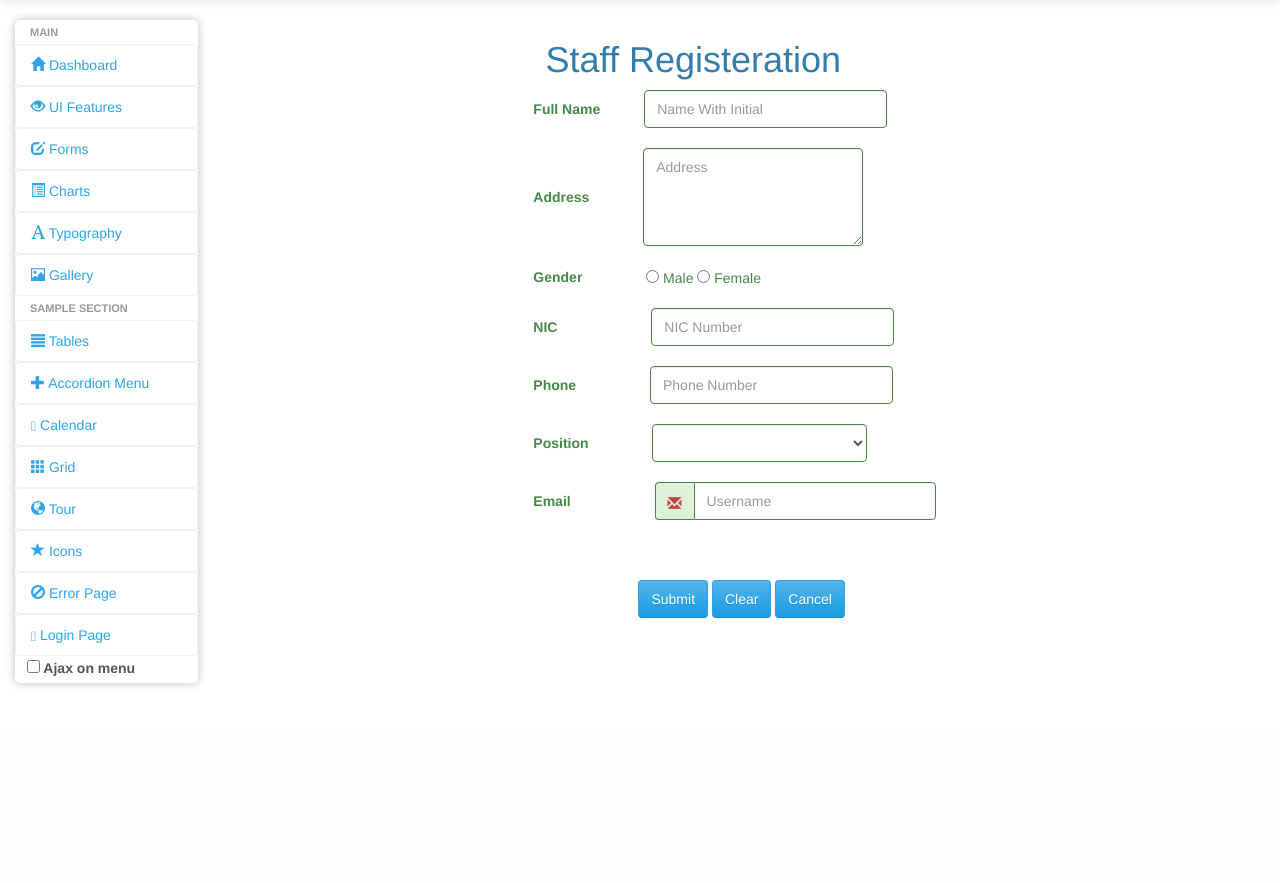
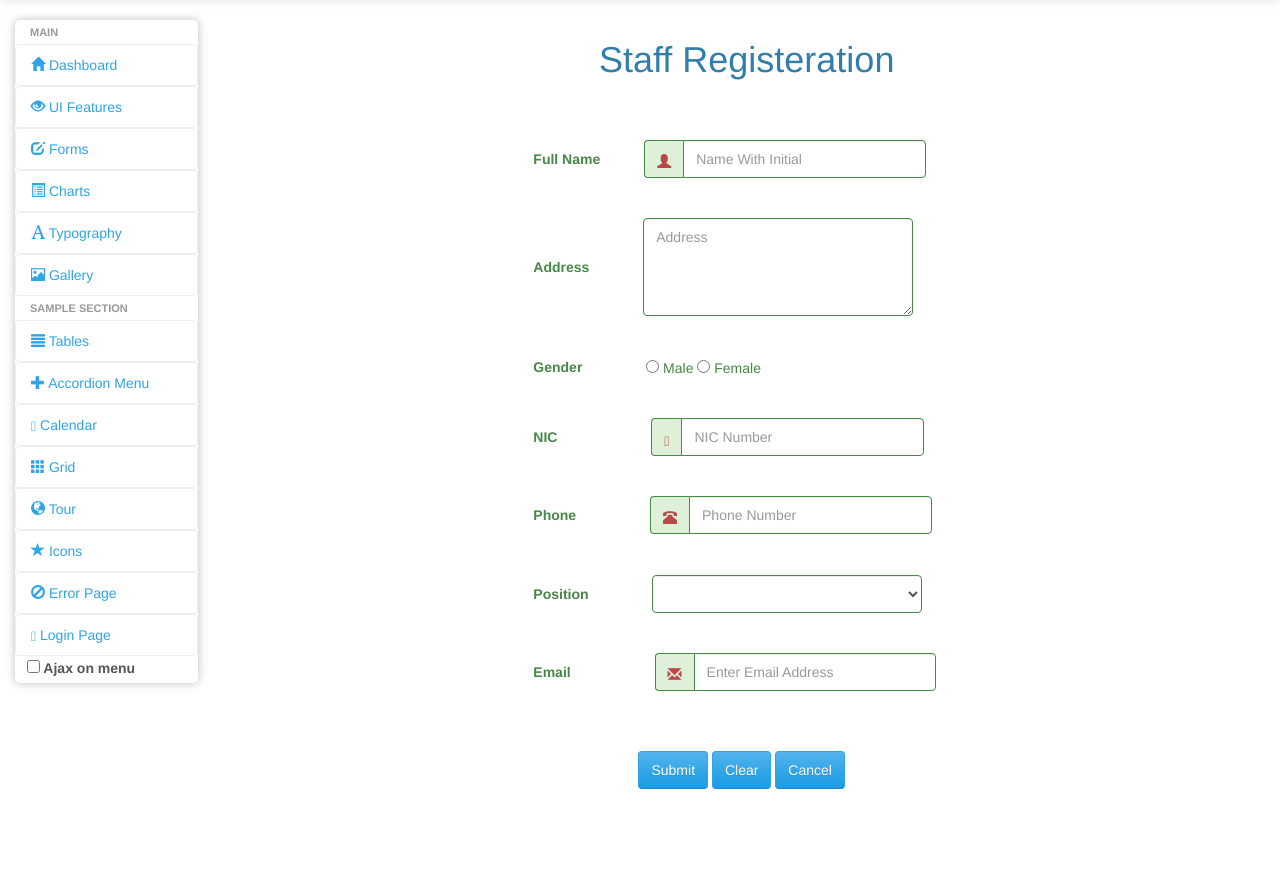
Before and after one commit to sithira1992/Ranweli, a PHP site: page /Register.php in a window 1280 px wide. Shown: the part 66-949 px from the top of the page. Before the commit the page ends 753 px from the top, so only its background shows below. Run offline with PHP 8.4, Linux system fonts and the light colour scheme; some web fonts are replaced.

Commit message:
Newly updated

```diff
--- a/charisma-master/charisma-master/Register.php
+++ b/charisma-master/charisma-master/Register.php
@@ -4,10 +4,16 @@
 
 
     <!--header -->
-    <div class="control-header col-sm-9">
+    <div class="control-header col-sm-10">
     <h1 align="center">Staff Registeration </h1>
 </div>
 
+</br>
+    </br>
+    </br>
+    </br>
+    </br>
+    </br>
 
 
 
@@ -25,28 +31,33 @@
         <label for="fullname" class="control-label" style="padding-right:40px">Full Name</label>
 
 
+           <div class="input-group input-group-md">
+               <span class="input-group-addon"><i class=" glyphicon glyphicon-user red"></i></span>
         <input class="form-control" id="fullname" name="name" ng-model="name" type="text"placeholder="Name With Initial" value=""  required="">
 
 
 
     </div>
+           </div>
 
 
 <!--/form-->
 
 </br>
 </br>
+    </br>
 
 <!--address-->
 <!--form class="form-inline" role="form"-->
     <div class="control-label col-sm-3"></div>
     <div class="form-group has-success has-feedback">
         <label for="address" class="control-label" style="padding-right:50px">Address</label>
-        <textarea class="form-control" rows="4" ng-model="address" id="address"placeholder="Address" style="width: 220px"></textarea>
+        <textarea class="form-control" rows="4" ng-model="address" id="address"placeholder="Address" style="width: 270px"></textarea>
    </div>
 
 </br>
 </br>
+    </br>
 
 
 <!--Gender-->
@@ -68,6 +79,7 @@
 <!--/form-->
 </br>
 </br>
+    </br>
 
 
 <!-- NIC Number-->
@@ -78,12 +90,19 @@
     </div>
     <div class="form-group has-success has-feedback">
         <label for="nic" class="control-label" style="padding-right:90px">NIC</label>
+        <div class="input-group input-group-md">
+            <span class="input-group-addon"><i class="glyphicon glyphicon-bookmark red"></i></span>
         <input class="form-control" id="nic" ng-model="nic"  type="text" placeholder="NIC Number" pattern="[0-9{{9}V}">
     </div>
+
+        </div>
+
+
 <!--/form-->
 
 </br>
 </br>
+    </br>
 
 
 <!--Phone Number-->
@@ -94,12 +113,15 @@
     </div>
     <div class="form-group has-success has-feedback">
         <label for="phone" class="control-label" style="padding-right:70px">Phone</label>
+        <div class="input-group input-group-md">
+            <span class="input-group-addon"><i class="  glyphicon glyphicon-phone-alt red"></i></span>
         <input class="form-control" id="phone" ng-model="phone" type="text"placeholder="Phone Number " pattern="[0-9]{1}[0-9]{9}" required="">
     </div>
 <!--/form!-->
 
 </br>
 </br>
+        </br>
 
 <!--position-->
 <!--form class="form-inline" role="form"-->
@@ -109,7 +131,7 @@
     </div>
     <div class="form-group has-success has-feedback">
         <label for="Position" class="control-label" style="padding-right:60px">Position</label>
-        <select class="form-control" style="width:215px" ng-model="position">
+        <select class="form-control" style="width:270px" ng-model="position">
             <option value="volvo">Volvo</option>
             <option value="saab">Saab</option>
             <option value="opel">Opel</option>
@@ -120,6 +142,7 @@
 </div>
     <!--/form-->
         </br>
+    </br>
     </br>
 
         <!--Email-->
@@ -133,7 +156,7 @@
 
                 <div class="input-group input-group-md">
                     <span class="input-group-addon"><i class="glyphicon glyphicon-envelope red"></i></span>
-                    <input id="inputIcon" ng-model="email" type="text" class="form-control" placeholder="Username"  required="true">
+                    <input id="inputIcon" ng-model="email" type="text" class="form-control" placeholder="Enter Email Address"  required="true">
                 </div>
 
 
@@ -165,3 +188,5 @@
         </br>
         </br>
 </section>
+
+</body>
```
Also changed, not shown: charisma-master/charisma-master/db/suppliersRegistration.php (added, +39 -0 lines), charisma-master/charisma-master/js/test/staffRegistration.js (+24 -0 lines).
